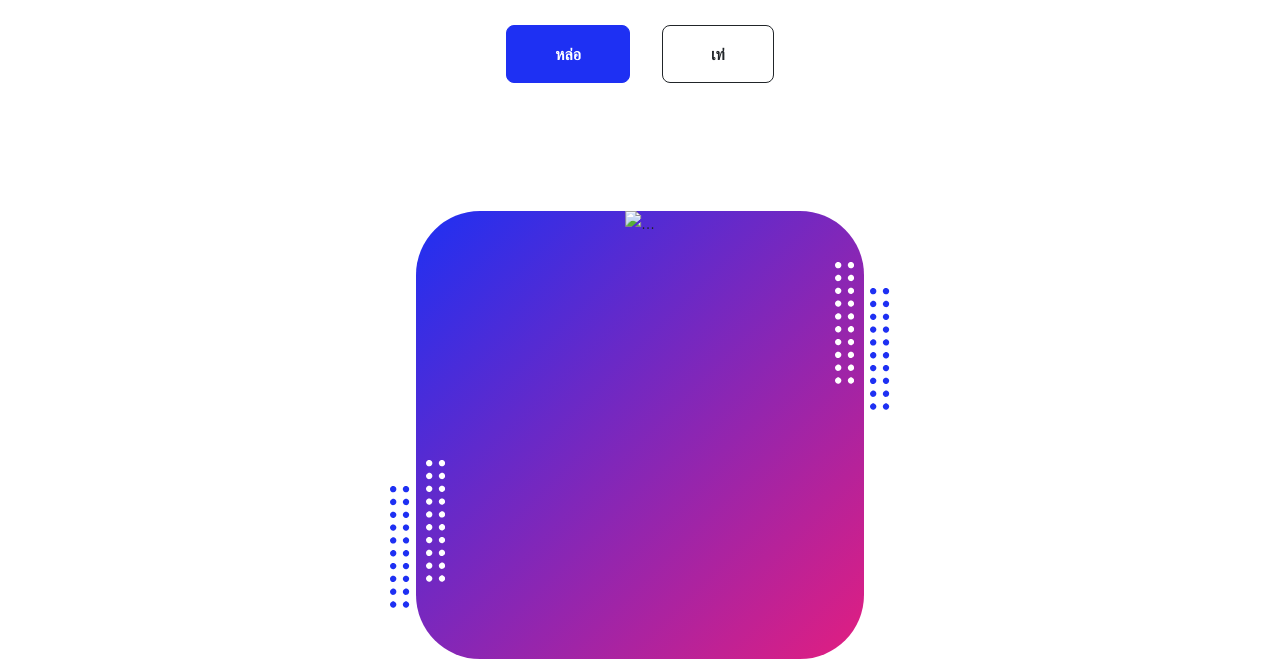
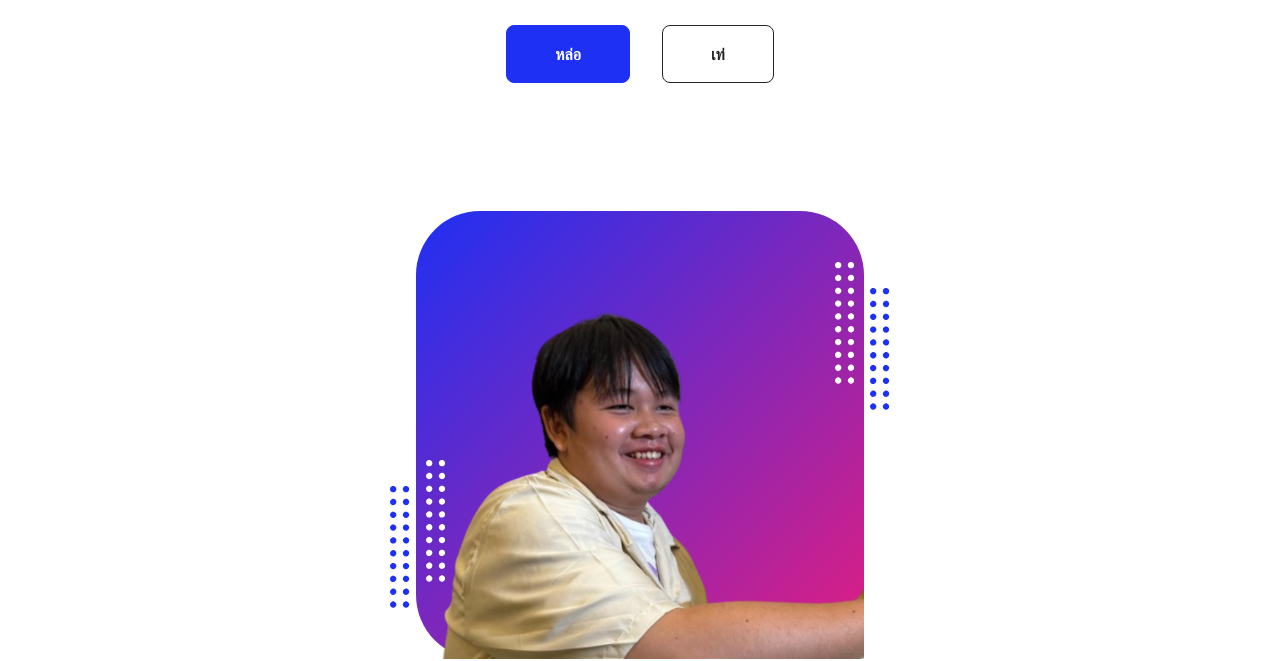
Before and after one commit to Navar1t/Page1, a plain HTML site: page index.html in a window 1280 px wide. Shown: the part 310-971 px from the top of the page. Drawn offline with nearby package versions, Linux system fonts and the light colour scheme; the site is published under a folder, as on GitHub Pages, so addresses that start at the root find nothing.

Commit message:
Update index.html

```diff
--- a/index.html
+++ b/index.html
@@ -56,7 +56,7 @@
                                 <div class="profile bg-gradient-primary-to-secondary">
                                     <!-- TIP: For best results, use a photo with a transparent background like the demo example below-->
                                     <!-- Watch a tutorial on how to do this on YouTube (link)-->
-                                    <img class="profile-img" src="/j.png" alt="..." style="height: 100%;"/>
+                                    <img class="profile-img" src="j.png" alt="..." style="height: 100%;"/>
                                     <div class="dots-1">
                                         <!-- SVG Dots-->
                                         <svg version="1.1" xmlns="http://www.w3.org/2000/svg" xmlns:xlink="http://www.w3.org/1999/xlink" x="0px" y="0px" viewBox="0 0 191.6 1215.4" style="enable-background: new 0 0 191.6 1215.4" xml:space="preserve">
```
